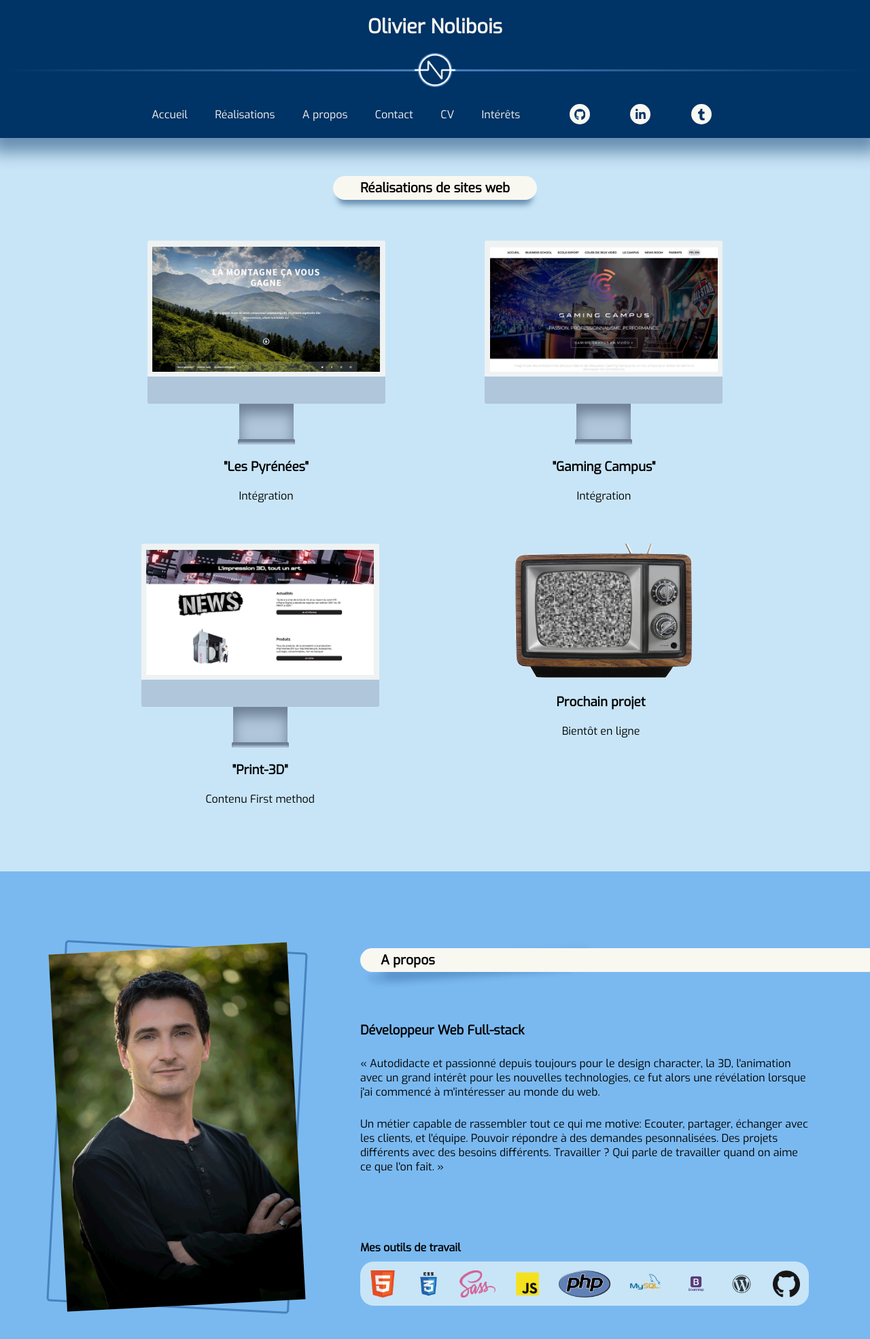
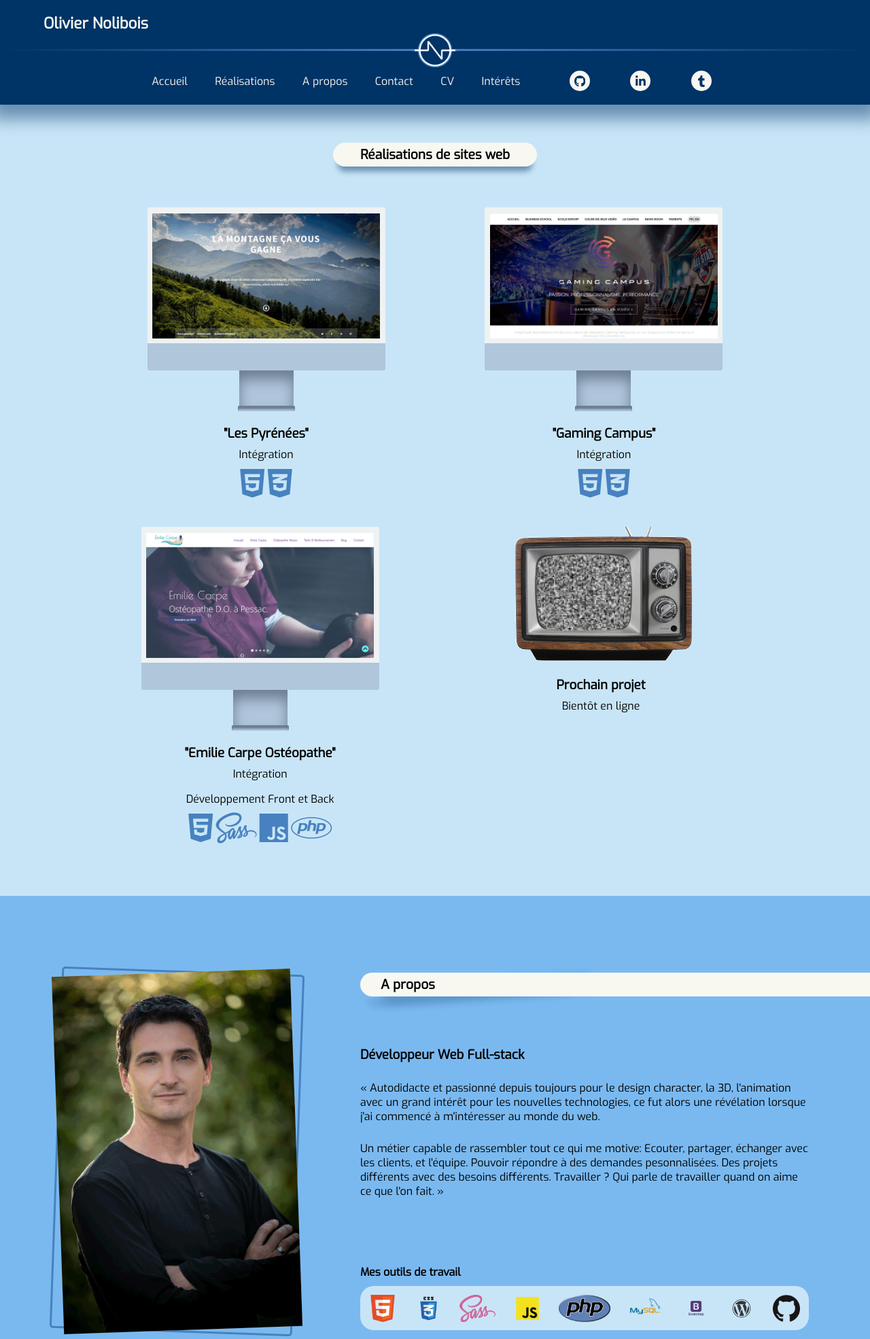
Before and after one commit to Nolibois/portfolio, a PHP site: page / in a window 1280 px wide. Shown: the top 1970 px of the page at 68% size. Run offline with PHP 8.4, Linux system fonts and the light colour scheme; some libraries are stand-ins or nearby versions.

Commit message:
change header

```diff
--- a/assets/css/style.css
+++ b/assets/css/style.css
@@ -92,9 +92,15 @@ header nav {
   align-items: center;
   box-shadow: 0 8px 23px 13px rgba(0, 51, 102, 0.49);
 }
+header nav h1 {
+  font-size: 1.4rem;
+  width: 100%;
+  text-align: start;
+  padding-left: 5vw;
+  box-sizing: border-box;
+}
 header nav img {
   height: 50px;
-  padding: 20px 0;
   position: relative;
   z-index: 1;
 }
@@ -106,7 +112,7 @@ header nav hr {
   position: absolute;
   content: "";
   width: 100%;
-  top: 46%;
+  top: 42%;
   height: 3px;
   border: none;
   background: linear-gradient(90deg, #003366 0%, #4781bf 50%, #003366 100%);
@@ -203,7 +209,11 @@ header .others_pages {
   align-items: center;
 }
 #productions-container #cards .description p {
-  padding: 20px 0;
+  padding: 8px 0;
+}
+#productions-container #cards .description i {
+  font-size: 3rem;
+  color: #4781bf;
 }
 #productions-container #cards #in-progress {
   width: 34.2%;
@@ -336,13 +346,13 @@ main #about-container #picture {
 main #about-container #picture .border-pict {
   border: 3px solid #4781bf;
   height: 70%;
-  transform: translateX(-49px) rotate(3deg);
+  transform: translateX(-49px) rotate(2deg);
   border-radius: 5px;
 }
 main #about-container #picture .border-pict img {
   height: 100%;
   background: #f8f8f1;
-  transform: rotate(354deg);
+  transform: rotate(-4deg);
 }
 main #about-container #about {
   grid-area: about;
@@ -486,7 +496,7 @@ footer #footer-nav #footer-top {
   padding: 20px 0;
 }
 footer #footer-nav #footer-top img {
-  height: 80px;
+  height: 60px;
 }
 footer #footer-nav #footer-top .social-icons {
   width: 10vw;
--- a/assets/scss/fondation/_code.scss
+++ b/assets/scss/fondation/_code.scss
@@ -59,9 +59,16 @@ header {
     align-items: center;
     box-shadow: 0 8px 23px 13px rgba(0, 51, 102, 0.49);
 
+    h1 {
+      font-size: 1.4rem;
+      width: 100%;
+      text-align: start;
+      padding-left: 5vw;
+      box-sizing: border-box;
+    }
+
     img {
       height: 50px;
-      padding: 20px 0;
       position: relative;
       z-index: 1;
     }
@@ -71,7 +78,7 @@ header {
       width: 100%;
     }
 
-    @include hrGradient(46%, 3px);
+    @include hrGradient(42%, 3px);
 
     ul {
       @extend %dispFlexHor;
@@ -172,7 +179,12 @@ header {
       align-items: center;
 
       p {
-        padding: 20px 0;
+        padding: 8px 0;
+      }
+
+      i {
+        font-size: 3rem;
+        color: $color-2;
       }
     }
 
@@ -356,14 +368,14 @@ main {
       .border-pict {
         border: 3px solid $color-2;
         height: 70%;
-        transform: translateX(-49px) rotate(3deg);
+        transform: translateX(-49px) rotate(2deg);
         border-radius: 5px;
 
         img {
           @extend %dispFlexCenter;
           height: 100%;
           background: $color-5;
-          transform: rotate(354deg);
+          transform: rotate(-4deg);
         }
       }
     }
@@ -549,7 +561,7 @@ footer {
       padding: 20px 0;
 
       img {
-        height: 80px;
+        height: 60px;
       }
 
       .social-icons {
--- a/components/footer.php
+++ b/components/footer.php
@@ -7,6 +7,8 @@
         <li><a href="/index.php#productions-container">Réalisations</a></li>
         <li><a href="/index.php#about-container">A propos</a></li>
         <li><a href="/index.php#contact-container">Contact</a></li>
+      </ul>
+      <ul>
         <li><a href="/pages/cv.php">CV</a></li>
         <li><a href="/pages/hobbies.php">Intérêts</a></li>
       </ul>
--- a/components/header.php
+++ b/components/header.php
@@ -1,5 +1,5 @@
 <!DOCTYPE html>
-<html lang="en">
+<html lang="fr">
 
 <head>
   <meta charset="UTF-8" />
@@ -8,6 +8,9 @@
   <title>Centres d'intérêts</title>
 
   <link rel="stylesheet" href="../assets/css/style.css" />
+
+  <!-- CDN FontAwesome -->
+  <link rel="stylesheet" href="https://cdnjs.cloudflare.com/ajax/libs/font-awesome/5.15.3/css/all.min.css" integrity="sha512-iBBXm8fW90+nuLcSKlbmrPcLa0OT92xO1BIsZ+ywDWZCvqsWgccV3gFoRBv0z+8dLJgyAHIhR35VZc2oM/gI1w==" crossorigin="anonymous" referrerpolicy="no-referrer" />
 </head>
 
 <body>
--- a/index.php
+++ b/index.php
@@ -20,8 +20,8 @@
           <p>Intégration</p>
 
           <div>
-            <i class="far far-html5"></i>
-            <i class=""></i>
+            <i class="fab fa-html5"></i>
+            <i class="fab fa-css3-alt"></i>
           </div>
         </div>
       </div>
@@ -36,24 +36,27 @@
           <h3>"Gaming Campus"</h3>
           <p>Intégration</p>
           <div>
-            <i class="far far-html5"></i>
-            <i class=""></i>
+            <i class="fab fa-html5"></i>
+            <i class="fab fa-css3-alt"></i>
           </div>
         </div>
       </div>
 
       <div class="one-card-container">
         <?php demoScreen(
-          "https://nolibois.github.io/Print_3D_mobile_first/",
-          "assets\img\Print_3D.png",
-          "Lien vers Gaming Campus - Réalisation - Intégration Web"
+          "https://osteopathe-pessac.fr/index.php",
+          "assets\img\Emilie_carpe.png",
+          "Lien vers Emilie Carpe Ostéopathe - Réalisation - Intégration Web"
         ); ?>
         <div class="description">
-          <h3>"Print-3D"</h3>
-          <p>Contenu First method</p>
+          <h3>"Emilie Carpe Ostéopathe"</h3>
+          <p>Intégration</p>
+          <p>Développement Front et Back</p>
           <div>
-            <i class="far far-html5"></i>
-            <i class=""></i>
+            <i class="fab fa-html5"></i>
+            <i class="fab fa-sass"></i>
+            <i class="fab fa-js"></i>
+            <i class="fab fa-php"></i>
           </div>
         </div>
       </div>
```
Also changed, not shown: assets/img/Emilie_carpe.png (added), assets/img/Print_3D.png (deleted), 1 other file.
